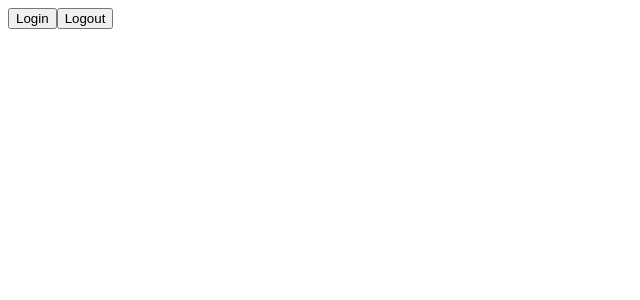
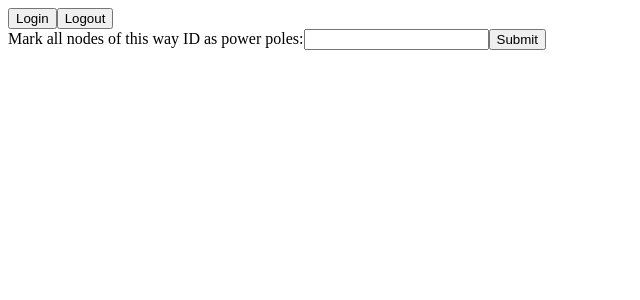
Before and after one commit to zabop/powered, a React (Vite) app: page / in a window 1280 px wide. Shown: the top 300 px of the page, without its empty margins (0-640 px from the left). Built offline with nearby package versions, Linux system fonts and the light colour scheme.

Commit message:
add input field

```diff
--- a/src/App.jsx
+++ b/src/App.jsx
@@ -10,8 +10,8 @@ const auth = window.osmAuth.osmAuth({
 export default function App() {
   const [user, setUser] = useState(null);
   const [error, setError] = useState("");
+  const [wayId, setWayId] = useState("");
 
-  // Function to fetch user details using the auth.xhr method provided by osmAuth
   function fetchUserDetails() {
     auth.xhr({ method: "GET", path: "/api/0.6/user/details" }, (err, res) => {
       if (err) {
@@ -31,7 +31,6 @@ export default function App() {
     });
   }
 
-  // Process auth on component mount if the URL has the authorization code.
   useEffect(() => {
     if (
       window.location.search.includes("code=") &&
@@ -40,12 +39,11 @@ export default function App() {
       !error
     ) {
       auth.authenticate(() => {
-        // Remove the auth code from the URL for a cleaner history entry.
         window.history.pushState({}, null, window.location.pathname);
         fetchUserDetails();
       });
     }
-  }, []); // Run on mount only
+  }, []);
 
   function handleLogin() {
     auth.authenticate(() => fetchUserDetails());
@@ -57,14 +55,29 @@ export default function App() {
     setError("");
   }
 
+  function handleWayIdSubmit() {
+    console.log("Submitted Way ID:", wayId);
+    // logic to process Way ID here
+  }
+
   return (
-    <div>
+    <>
       <button onClick={handleLogin}>Login</button>
       <button onClick={handleLogout}>Logout</button>
 
       {error && <> {error} </>}
+      {user && <> Authenticated: {user.name} </>}
 
-      {user && <> Authenticated: {user.name} </>}
-    </div>
+      <div>
+        <label for="wayId">Mark all nodes of this way ID as power poles:</label>
+        <input
+          id="wayId"
+          type="number"
+          value={wayId}
+          onChange={(e) => setWayId(e.target.value)}
+        />
+        <button onClick={handleWayIdSubmit}>Submit</button>
+      </div>
+    </>
   );
 }
```
